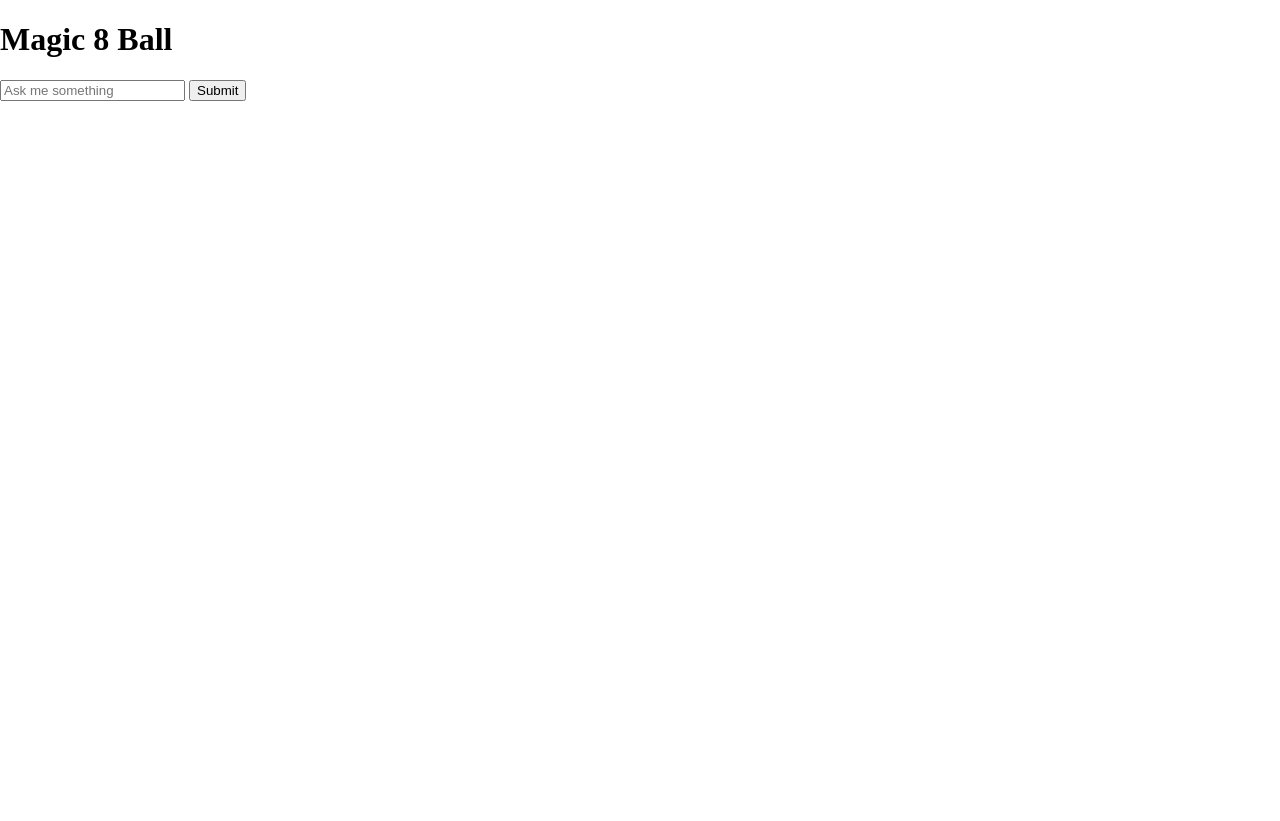
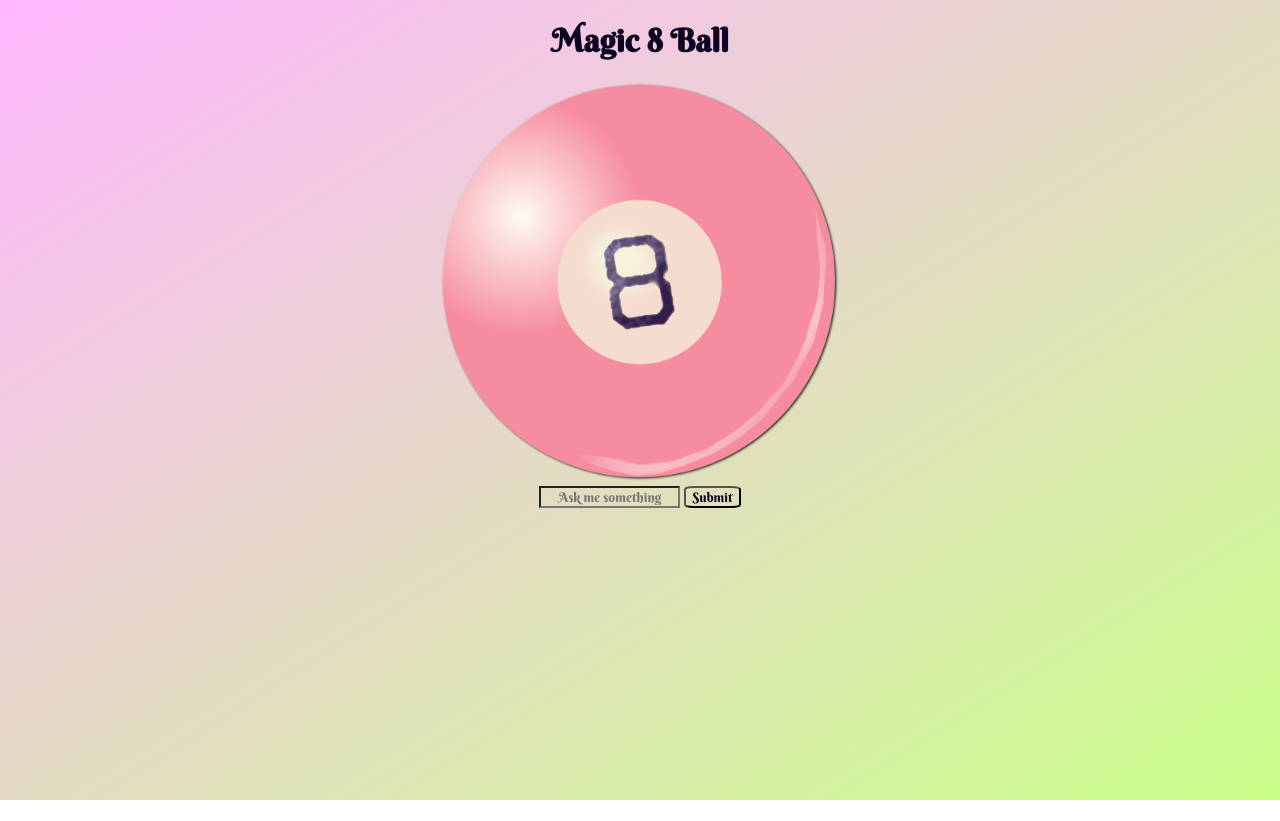
Before and after one commit to baileykue/magic-8-ball, a website with bundled scripts: page index.html in a window 1280 px wide. After the commit the page ends 800 px from the top, so only its background shows below. Built offline with nearby package versions, Linux system fonts and the light colour scheme.

Commit message:
added lots of pretty colors to css

```diff
--- a/index.html
+++ b/index.html
@@ -9,17 +9,22 @@
     <link rel="stylesheet" href="./styles/reset.css">
     <link rel="stylesheet" href="./styles/style.css">
     <link rel="stylesheet" href="./styles/home.css">
+    <link rel="preconnect" href="https://fonts.googleapis.com">
+    <link rel="preconnect" href="https://fonts.gstatic.com" crossorigin>
+    <link href="https://fonts.googleapis.com/css2?family=Berkshire+Swash&display=swap" rel="stylesheet">
     <title>magic 8 Ball</title>
 </head>
 
 <body id="body">
     <header>
-        <h1>Magic 8 Ball</h1>
+        <h1 class="letter">Magic 8 Ball</h1>
     </header>
     <main>
-        <input id="question" placeholder="Ask me something">
-        <button id="button">Submit</button>
-        <p id="answer"></p>
+        <img class="shake" id="magic-8-ball" src="./assets/pink-8-ball-front.png" alt="front of pink magic 8 ball">
+        <br>
+        <input class="letter" id="question" placeholder="Ask me something">
+        <button class="letter" id="button">Submit</button>
+        <p class="letter" id="answer"></p>
     </main>
     <script type="module" src="./app.js"></script>
 </body>
--- /dev/null
+++ b/styles/style.css
@@ -0,0 +1,58 @@
+body {
+    background-image: linear-gradient(to bottom right,#FFB7FF , #CAFF8A);
+    display: flex;
+    flex-direction: column;
+    align-items: center;
+    text-align: center;
+}
+
+img {
+    width: 400px;
+    margin: 20px;
+}
+
+input {
+    background: transparent;
+    text-align: center;
+}
+
+button {
+    background: transparent;
+    border-radius: 15%;
+}
+
+button:hover {
+    background-image: linear-gradient(to bottom right, #3BF4FB, #826AED);
+    color: #0F084B;
+
+}
+
+.letter {
+    font-family: 'Berkshire Swash', cursive;
+    color: #0D0221;
+}
+
+.shake:hover {
+
+    /* Start the shake animation and make the animation last for 0.5 seconds */
+    animation: shake 0.5s;
+
+    /* When the animation is finished, start again */
+    animation-iteration-count: infinite;
+  }
+
+
+@keyframes shake {
+
+    0% { transform: translate(1px, 1px) rotate(0deg); }
+  10% { transform: translate(-1px, -2px) rotate(-1deg); }
+  20% { transform: translate(-3px, 0px) rotate(1deg); }
+  30% { transform: translate(3px, 2px) rotate(0deg); }
+  40% { transform: translate(1px, -1px) rotate(1deg); }
+  50% { transform: translate(-1px, 2px) rotate(-1deg); }
+  60% { transform: translate(-3px, 1px) rotate(0deg); }
+  70% { transform: translate(3px, 1px) rotate(-1deg); }
+  80% { transform: translate(-1px, -1px) rotate(1deg); }
+  90% { transform: translate(1px, 2px) rotate(0deg); }
+  100% { transform: translate(1px, -2px) rotate(-1deg); }
+}
```
